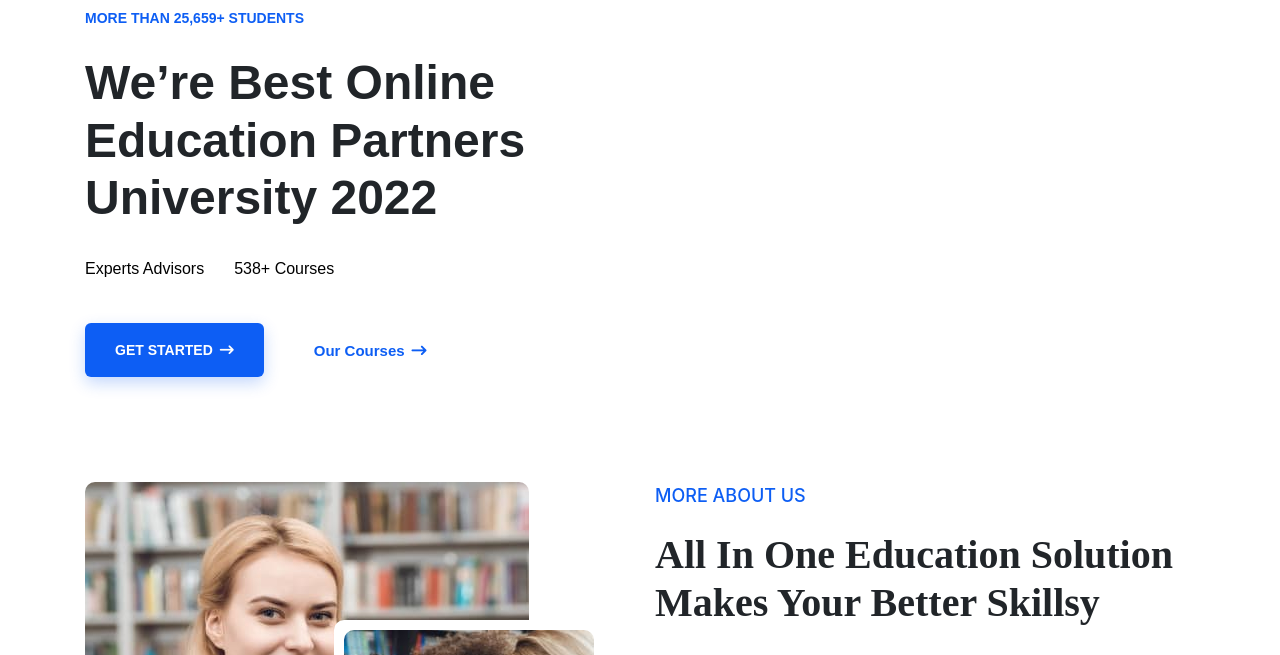
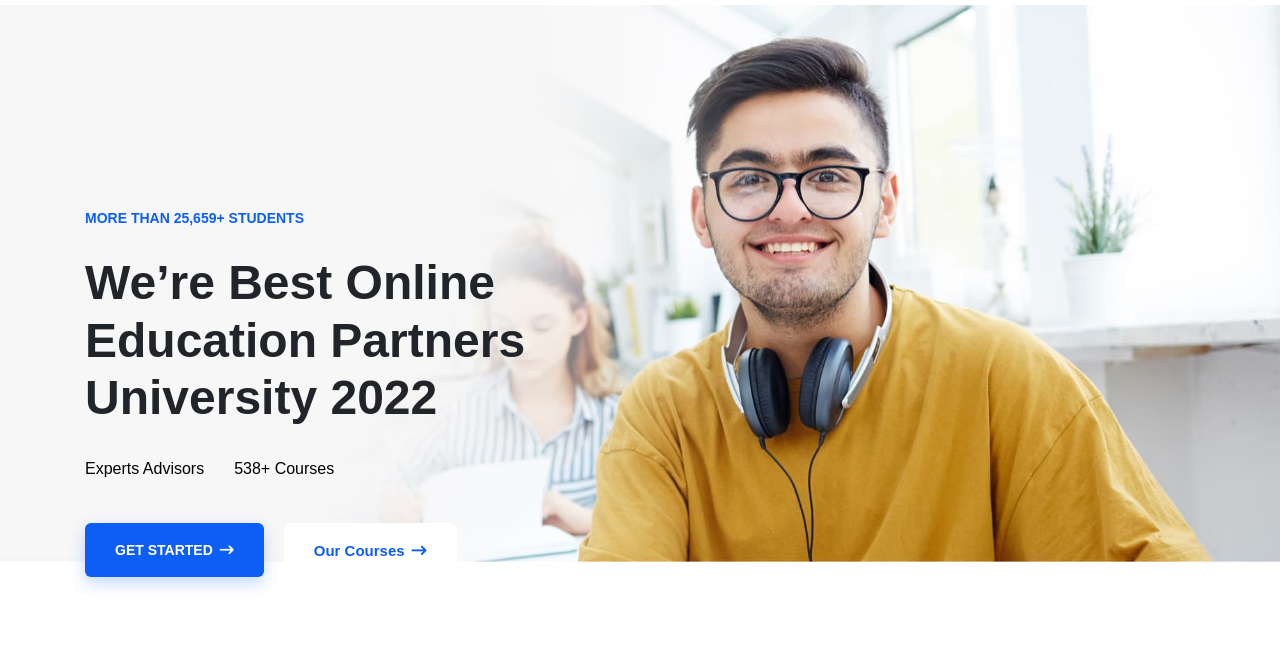
Before and after one commit to vishalnayak12/Acudo-Education-coading, a plain HTML site: page index.html in a window 1280 px wide. Shown: the part 145-800 px from the top of the page. Drawn offline with nearby package versions, Linux system fonts and the light colour scheme.

Commit message:
Update style.css

```diff
--- a/style.css
+++ b/style.css
@@ -63,12 +63,12 @@ li.nav-item {
     color: rgba(0,0,0,.5);
     color: black;
 }
-.vesh{
+.sec{
     background-image: url(image/hero_bg_4_1.jpg);
     background-position: center;
     background-size: cover;
     background-repeat: no-repeat;
-    padding:160px 0px;
+    padding-top: 200px;
 }
 
 
```
